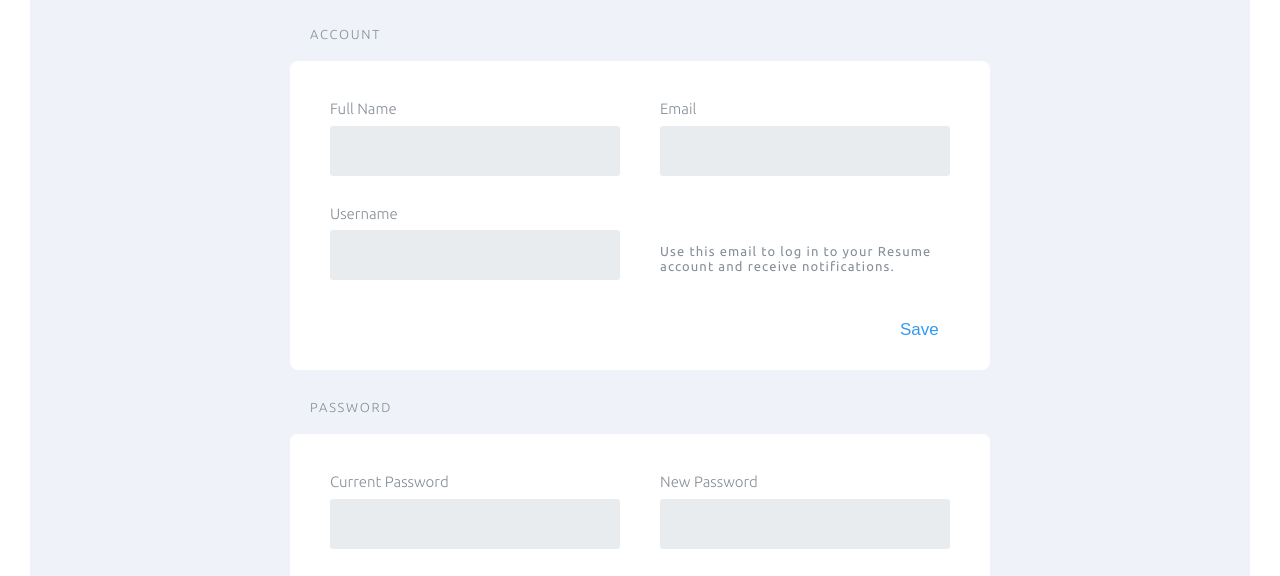
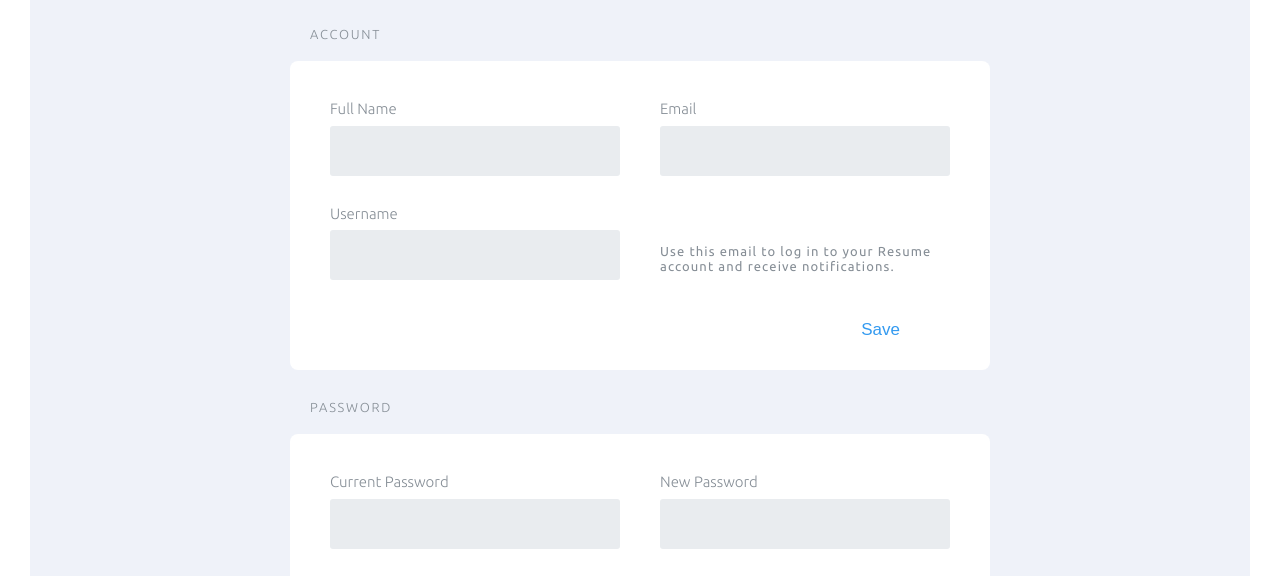
Before and after one commit to iamhammyboi19/querytester, a plain HTML site: page account.html in a window 1280 px wide. Shown: the part 176-752 px from the top of the page. Drawn offline with nearby package versions, Linux system fonts and the light colour scheme.

Commit message:
Update intro.css

```diff
--- a/src/css/intro.css
+++ b/src/css/intro.css
@@ -779,7 +779,6 @@ a {
   background-color: #fff;
   border: none;
   padding: 1rem 2rem;
-  width: 2rem;
   margin-left: auto;
   grid-column: -3/3;
   margin-right: 3rem;
```
